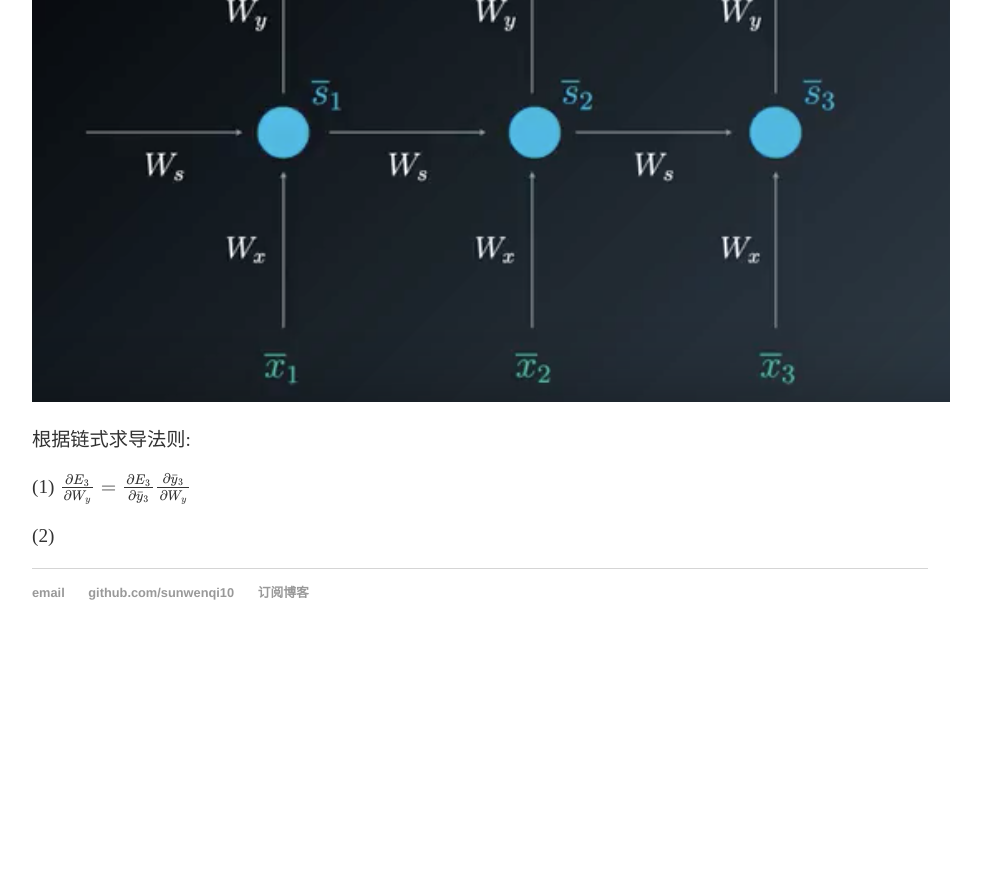
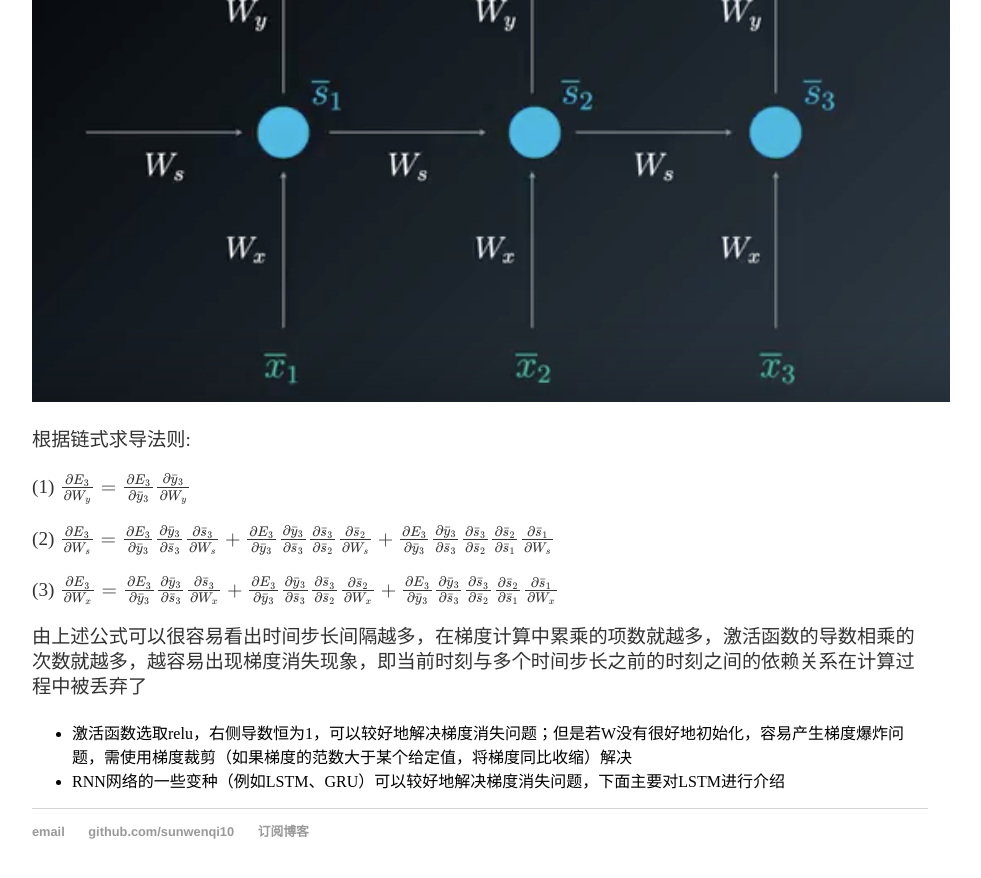
Before and after one commit to sunwenqi10/sunwenqi10.github.io, a Jekyll site: the page built from _posts/2018-11-13-Introduction to RNN.md, in a window 1280 px wide and 900 px high, scrolled down 1058 px. Shown: the top 878 px of the window, without its empty margins (160-1141 px from the left). Built offline with Jekyll 4.4.1, drawn with Linux system fonts in a browser that asks for light colours; formulas are drawn with MathJax 3; comment, search, counter and statistics services are not loaded; before the commit the page ends 1719 px from its top, so only the background shows below that.

Commit message:
Update _posts/2018-11-13-Introduction to RNN.md

```diff
--- a/_posts/2018-11-13-Introduction to RNN.md
+++ b/_posts/2018-11-13-Introduction to RNN.md
@@ -18,4 +18,10 @@ RNN（Recurrent Neural Network）是用于处理序列数据的神经网络，
 
 (1)  $$\frac{\partial{E_3}}{\partial{W_y}}=\frac{\partial{E_3}}{\partial{\bar{y}_3}}\frac{\partial{\bar{y}_3}}{\partial{W_y}}$$
 
-(2) $$$$
+(2) $$\frac{\partial{E_3}}{\partial{W_s}}=\frac{\partial{E_3}}{\partial{\bar{y}_3}}\frac{\partial{\bar{y}_3}}{\partial{\bar{s}_3}}\frac{\partial{\bar{s}_3}}{\partial{W_s}} + \frac{\partial{E_3}}{\partial{\bar{y}_3}}\frac{\partial{\bar{y}_3}}{\partial{\bar{s}_3}}\frac{\partial{\bar{s}_3}}{\partial{\bar{s}_2}}\frac{\partial{\bar{s}_2}}{\partial{W_s}} + \frac{\partial{E_3}}{\partial{\bar{y}_3}}\frac{\partial{\bar{y}_3}}{\partial{\bar{s}_3}}\frac{\partial{\bar{s}_3}}{\partial{\bar{s}_2}}\frac{\partial{\bar{s}_2}}{\partial{\bar{s}_1}}\frac{\partial{\bar{s}_1}}{\partial{W_s}}$$
+
+(3) $$\frac{\partial{E_3}}{\partial{W_x}}=\frac{\partial{E_3}}{\partial{\bar{y}_3}}\frac{\partial{\bar{y}_3}}{\partial{\bar{s}_3}}\frac{\partial{\bar{s}_3}}{\partial{W_x}} + \frac{\partial{E_3}}{\partial{\bar{y}_3}}\frac{\partial{\bar{y}_3}}{\partial{\bar{s}_3}}\frac{\partial{\bar{s}_3}}{\partial{\bar{s}_2}}\frac{\partial{\bar{s}_2}}{\partial{W_x}} + \frac{\partial{E_3}}{\partial{\bar{y}_3}}\frac{\partial{\bar{y}_3}}{\partial{\bar{s}_3}}\frac{\partial{\bar{s}_3}}{\partial{\bar{s}_2}}\frac{\partial{\bar{s}_2}}{\partial{\bar{s}_1}}\frac{\partial{\bar{s}_1}}{\partial{W_x}}$$
+
+由上述公式可以很容易看出时间步长间隔越多，在梯度计算中累乘的项数就越多，激活函数的导数相乘的次数就越多，越容易出现梯度消失现象，即当前时刻与多个时间步长之前的时刻之间的依赖关系在计算过程中被丢弃了
++ 激活函数选取relu，右侧导数恒为1，可以较好地解决梯度消失问题；但是若W没有很好地初始化，容易产生梯度爆炸问题，需使用梯度裁剪（如果梯度的范数大于某个给定值，将梯度同比收缩）解决
++ RNN网络的一些变种（例如LSTM、GRU）可以较好地解决梯度消失问题，下面主要对LSTM进行介绍
```
